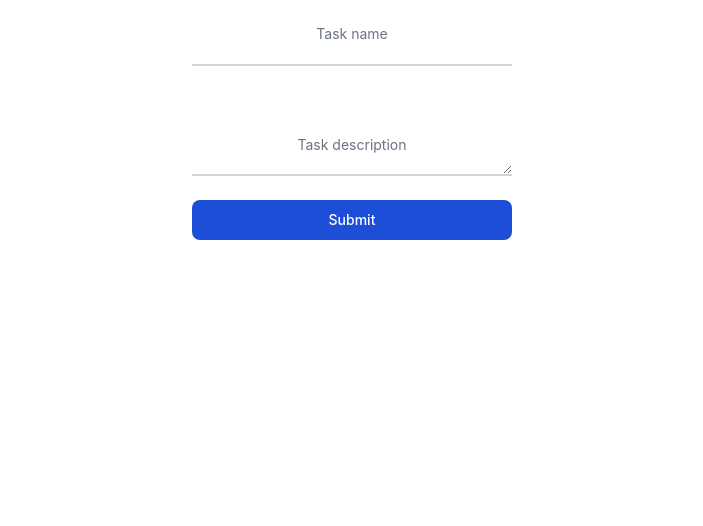
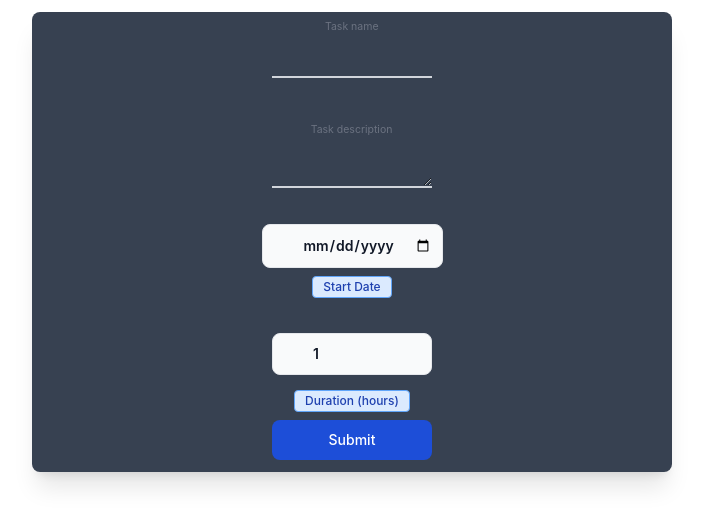
Before and after one commit to ChamikaUluwatta/Task_Tracker, a React (Create React App) app: page / in a window 1280 px wide. Shown: the top 526 px of the page, without its empty margins (288-991 px from the left). Built offline with nearby package versions, Linux system fonts and the light colour scheme; the HTML template or start-up script is replaced by a standard one.

Commit message:
Add styles for the TaskForm Component

```diff
--- a/package.json
+++ b/package.json
@@ -7,10 +7,13 @@
     "@testing-library/jest-dom": "^5.16.5",
     "@testing-library/react": "^13.4.0",
     "@testing-library/user-event": "^13.5.0",
+    "flowbite": "^1.6.5",
+    "flowbite-react": "^0.4.4",
     "gh-pages": "^5.0.0",
     "react": "^18.2.0",
     "react-dom": "^18.2.0",
     "react-scripts": "5.0.1",
+    "tailwind-datepicker-react": "^1.3.0",
     "web-vitals": "^2.1.4"
   },
   "scripts": {
--- a/src/components/TaskForm.js
+++ b/src/components/TaskForm.js
@@ -4,16 +4,14 @@ const TaskForm = (props) => {
   const [taskName, setTaskName] = useState("");
   const [taskDescription, setTaskDescription] = useState("");
   const [taskDate, setTaskDate] = useState("");
-  const [taskTime, setTaskTime] = useState("");
-  const [taskDuration, setTaskDuration] = useState("");
+  const [taskDuration, setTaskDuration] = useState("1");
 
   const handleSubmit = (event) => {
     event.preventDefault();
     const taskData = {
       taskName: taskName,
       taskDescription: taskDescription,
-      taskDate: taskDate,
-      taskTime: taskTime,
+      taskDate: new Date(taskDate),
       taskDuration: taskDuration,
     };
     props.onsubmitForm(taskData);
@@ -21,47 +19,92 @@ const TaskForm = (props) => {
     setTaskDescription("");
     setTaskDuration("");
     setTaskName("");
-    setTaskTime("");
+  };
+
+  const handleTaskNameChange = (event) => {
+    setTaskName(event.target.value);
+  };
+
+  const handleTaskDescriptionChange = (event) => {
+    setTaskDescription(event.target.value);
+  };
+
+  const handleTaskDateChange = (event) => {
+    setTaskDate(event.target.value);
+  };
+
+  const handleTaskDurationChange = (event) => {
+    setTaskDuration(event.target.value);
   };
 
   return (
-    <div>
-      <form onSubmit={handleSubmit}>
-        <div className="flex justify-center items-center mt-6 flex-col">
-          <div class="z-0 w-1/4 mb-6 flex justify-center items-center">
+    <div className="flex justify-center rounded-lg items-center mt-3">
+      <form
+        onSubmit={handleSubmit}
+        className="bg-gray-700 w-1/2 h-auto  rounded-lg shadow-xl dark:shadow-gray-800"
+      >
+        <div className="flex justify-center items-center mt-6 flex-col bg-gray-650">
+          <div class="z-0 w-1/4 mb-6 flex justify-center items-center bg-gray-700 ">
             <input
               type="text"
-              class="block py-2.5 px-0 w-full text-sm text-gray-900 bg-transparent border-0 border-b-2 border-gray-300 appearance-none dark:border-gray-600 dark:focus:border-blue-500 focus:outline-none focus:ring-0 focus:border-blue-600 peer"
-              placeholder=" "
+              class="block py-2.5 px-0 w-full text-sm text-white bg-transparent border-0 border-b-2 border-gray-300 appearance-none dark:border-gray-600 dark:focus:border-blue-500 focus:outline-none focus:ring-0 focus:border-blue-600 peer"
+              value={taskName}
               required
+              onChange={handleTaskNameChange}
             />
             <label
               for="floating_task_name"
-              class="peer-focus:font-medium absolute text-sm text-gray-500 dark:text-gray-400 duration-300 transform -translate-y-4 scale-75 top-6 -z-10 origin-center peer-focus:origin-center peer-focus:text-blue-600 peer-focus:dark:text-blue-500 peer-placeholder-shown:scale-100 peer-placeholder-shown:translate-y-0 peer-focus:scale-75 peer-focus:-translate-y-2"
+              class="peer-focus:font-medium absolute text-sm text-gray-500 dark:text-gray-400 duration-300 transform -translate-y-4 scale-75 top-8 -z-10 origin-center peer-focus:origin-center peer-focus:text-blue-600 peer-focus:dark:text-blue-500 peer-placeholder-shown:scale-100 peer-placeholder-shown:translate-y-0 peer-focus:scale-75 peer-focus:-translate-y-2"
             >
               Task name
             </label>
           </div>
-          <div class="z-0 w-1/4 mb-6 mt-6 flex justify-center items-center">
+          <div class="z-0 w-1/4 mb-6 mt-6 flex justify-center items-center bg-gray-700">
             <textarea
-              class="resize-y block py-2.5 px-0 w-full text-sm text-gray-900 bg-transparent border-0 border-b-2 border-gray-300 appearance-none dark:border-gray-600 dark:focus:border-blue-500 focus:outline-none focus:ring-0 focus:border-blue-600 peer"
-              placeholder=" "
+              class="resize-y block py-2.5 px-0 w-full text-sm text-white bg-transparent border-0 border-b-2 border-gray-300 appearance-none dark:border-gray-600 dark:focus:border-blue-500 focus:outline-none focus:ring-0 focus:border-blue-600 peer"
+              value={taskDescription}
+              onChange={handleTaskDescriptionChange}
               required
             />
             <label
               for="floating_task_description"
-              class="peer-focus:font-medium absolute text-sm text-gray-500 dark:text-gray-400 duration-300 transform -translate-y-4 scale-75 top-50 -z-10 origin-center peer-focus:origin-center peer-focus:text-blue-600 peer-focus:dark:text-blue-500 peer-placeholder-shown:scale-100 peer-placeholder-shown:translate-y-0 peer-focus:scale-75 peer-focus:translate-y-7  peer-focus:top-11"
+              class="peer-focus:font-medium absolute text-sm text-gray-500 dark:text-gray-400 duration-300 transform -translate-y-7 scale-75 top-50 -z-10 origin-center peer-focus:origin-center peer-focus:text-blue-600 peer-focus:dark:text-blue-500 peer-placeholder-shown:scale-100 peer-placeholder-shown:translate-y-0 peer-focus:scale-75 peer-focus:translate-y-12  peer-focus:top-11"
             >
               Task description
             </label>
           </div>
 
-
+          <div class="flex flex-col mt-3 mb-6 bg-gray-700">
+            <input
+              type="date"
+              class=" font-semibold bg-gray-50 border text-gray-900 text-sm rounded-lg focus:ring-blue-500 focus:border-blue-500 block w-full pl-10 p-2.5 dark:bg-gray-700 dark:border-gray-600 dark:placeholder-gray-400 dark:text-white dark:focus:ring-blue-500 dark:focus:border-blue-500"
+              value={taskDate}
+              onChange={handleTaskDateChange}
+            ></input>
+            <div class="z-0 flex justify-center items-center mt-2 mb-2 ">
+              <label class="bg-blue-100 text-blue-800 text-xs font-medium inline-flex items-center px-2.5 py-0.5 rounded dark:bg-gray-700 dark:text-blue-400 border border-blue-400">
+                Start Date
+              </label>
+            </div>
+          </div>
+          <div class="flex flex-row h-10 rounded-lg relative bg-transparent mt-1 justify-center mb-4 w-1/4 items-center">
+            <input
+              type="number"
+              className=" font-semibold bg-gray-50 border text-gray-900 text-sm rounded-lg focus:ring-blue-500 focus:border-blue-500 block w-full pl-10 p-2.5 dark:bg-gray-700 dark:border-gray-600 dark:placeholder-gray-400 dark:text-white dark:focus:ring-blue-500 dark:focus:border-blue-500"
+              min="1"
+              value={taskDuration}
+              onChange={handleTaskDurationChange}
+            ></input>
+          </div>
+          <div class="z-0 flex justify-center items-center  mb-2 ">
+            <label class="bg-blue-100 text-blue-800 text-xs font-medium inline-flex items-center px-2.5 py-0.5 rounded dark:bg-gray-700 dark:text-blue-400 border border-blue-400">
+              Duration (hours)
+            </label>
+          </div>
         </div>
-
         <button
           type="submit"
-          class="text-white bg-blue-700 hover:bg-blue-800 focus:ring-4 focus:outline-none focus:ring-blue-300 font-medium rounded-lg text-sm w-full sm:w-1/4 px-5 py-2.5 text-center dark:bg-blue-600 dark:hover:bg-blue-700 dark:focus:ring-blue-800"
+          class="mb-3 text-white bg-blue-700 hover:bg-blue-800 focus:ring-4 focus:outline-none focus:ring-blue-300 font-medium rounded-lg text-sm w-full sm:w-1/4 px-5 py-2.5 text-center dark:bg-blue-600 dark:hover:bg-blue-700 dark:focus:ring-blue-800"
         >
           Submit
         </button>
```
Also changed, not shown: 1 other file (tests, documents, lock files or other folders).
